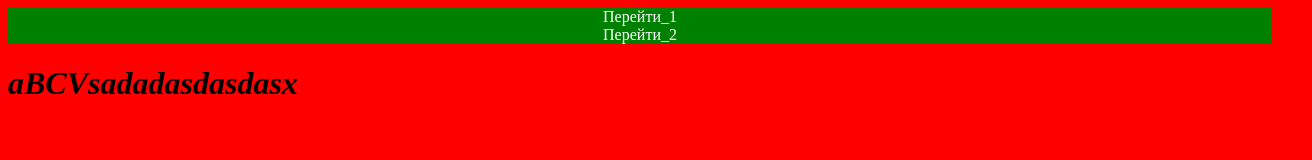
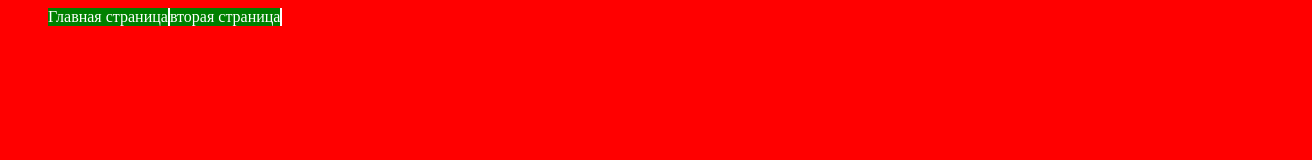
Before and after one commit to Leafy5/aldwq, a plain HTML site: page index_3.html in a window 1280 px wide. Shown: the whole page, 1312 px wide, since content can reach past the window. Drawn offline with Linux system fonts and the light colour scheme.

Commit message:
Update index_3.html

```diff
--- a/index_3.html
+++ b/index_3.html
@@ -4,7 +4,8 @@
   <title>Пример веб-страницы</title>
  </head>
 <body>
- <a href="index.html">Перейти_1</a>
-<a href="index_2.html">Перейти_2</a>
-<h1><i>aBCVsadadasdasdasx</i></h1>
+ <ul>
+    <li><a href="index.html">Главная страница</a></li>
+    <li><a href="index_2.html">вторая страница</a></li>
+</ul>
 </body>
```
